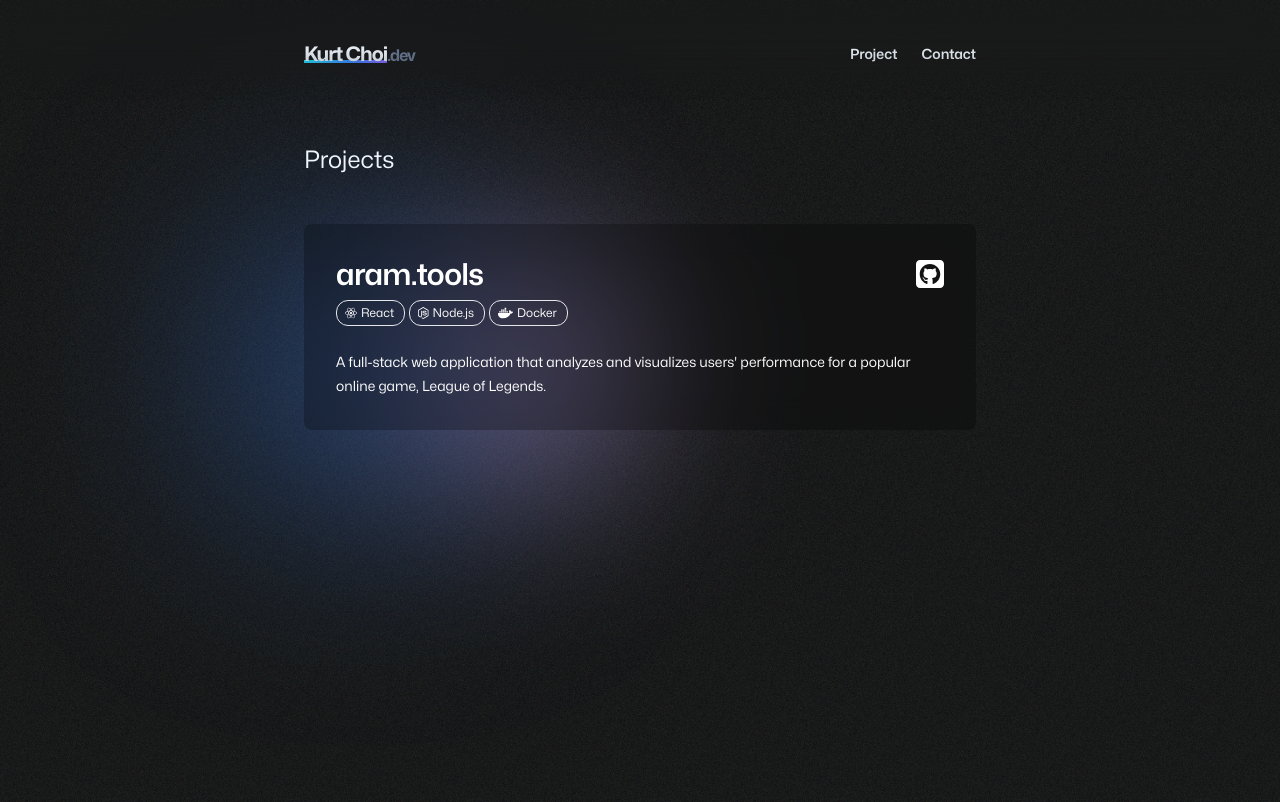
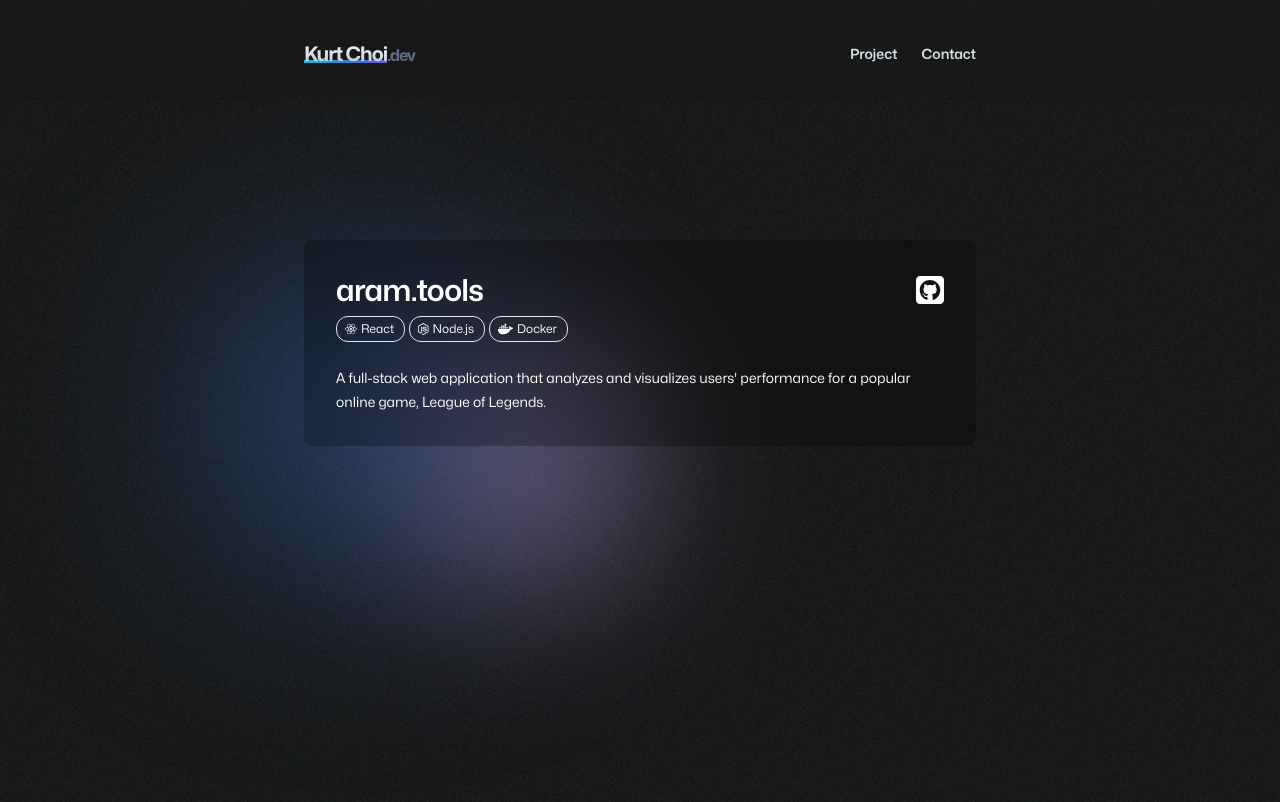
Before and after one commit to Hintful/personal-web, a Next.js app: page /project in a window 1280 px wide. Shown: the top 802 px of the page. Built offline with nearby package versions, Linux system fonts and the light colour scheme.

Commit message:
Remove project page header title

```diff
--- a/src/app/project/page.js
+++ b/src/app/project/page.js
@@ -11,8 +11,8 @@
     ]
 
     return (
-        <div className="flex-col mt-36 text-white space-y-12 relative h-screen">
-            <span className="text-white text-2xl">Projects</span>
+        <div className="flex-col mt-60 text-white space-y-12 relative h-screen">
+            {/* <span className="text-white text-2xl">Projects</span> */}
             <div className="absolute z-0 -mb-36 rounded-full blur-[128px] opacity-100 w-48 h-48 bg-blue-500 top-20 -left-10" />
             <div className="absolute z-0 -mb-36 rounded-full blur-[96px] opacity-75 w-36 h-48 bg-purple-300 top-20 left-40" />
             <div className="flex-col z-10">
```
